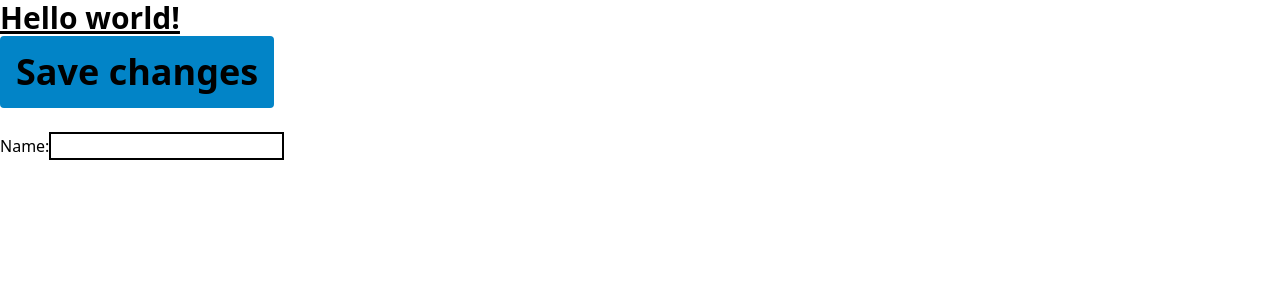
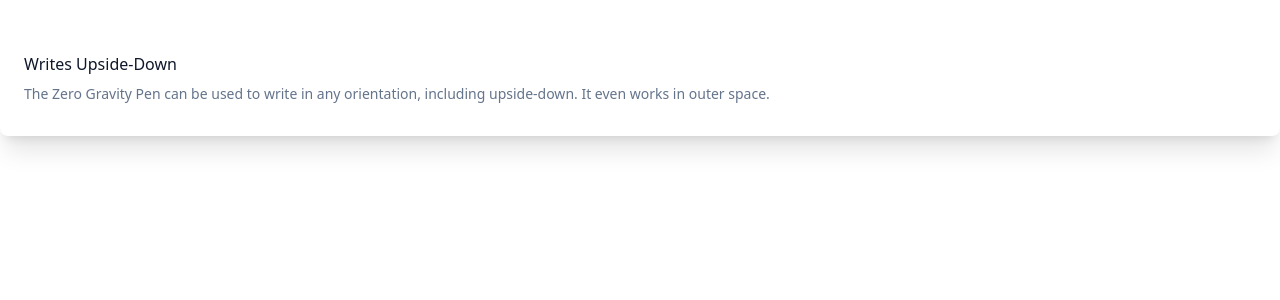
Before and after one commit to FOD17/Tailwind-React, a React (Create React App) app: page / in a window 1280 px wide. Shown: the top 300 px of the page. Built offline with nearby package versions, Linux system fonts and the light colour scheme.

Commit message:
DarkMode slimmed Example

```diff
--- a/src/App.js
+++ b/src/App.js
@@ -1,12 +1,11 @@
-import HoverExamples from './components/base-tutorial/01-HoverExamples/HoverExamples';
+import DarkMode from "./components/base-tutorial/02-DarkMode/DarkMode"
 
 function App() {
   return (
     <div>
-      <h1 className="text-3xl font-bold underline">Hello world!</h1>
-      <HoverExamples />
+      <DarkMode />
     </div>
-  );
+  )
 }
 
-export default App;
+export default App
--- /dev/null
+++ b/src/components/base-tutorial/02-DarkMode/DarkMode.js
@@ -0,0 +1,15 @@
+import React from "react"
+
+export default function DarkMode() {
+  return (
+    <div class="bg-white dark:bg-slate-800 rounded-lg px-6 py-8 shadow-xl">
+      <h3 class="text-slate-900 dark:text-white mt-5 font-medium ">
+        Writes Upside-Down
+      </h3>
+      <p class="text-slate-500 dark:text-slate-400 mt-2 text-sm">
+        The Zero Gravity Pen can be used to write in any orientation, including
+        upside-down. It even works in outer space.
+      </p>
+    </div>
+  )
+}
```
